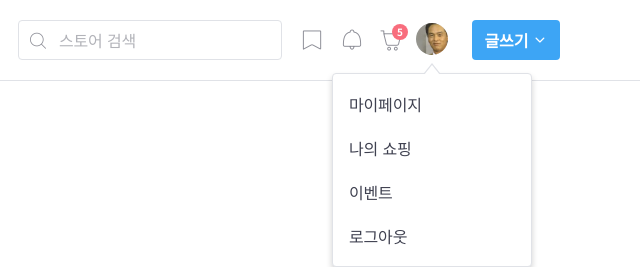
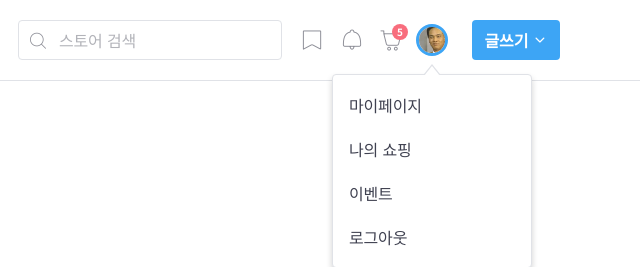
Before and after one commit to ynmkim/tomorrow-house, a website: page index.html in a window 1280 px wide. Shown: the top 267 px of the page, 640-1280 px from the left. Drawn offline with nearby package versions, Linux system fonts and the light colour scheme; files that its build step writes are made by us from their sources; files whose address does not match are found by name.

Commit message:
my-menu-content 재배치,  my-menu-button status 스타일 적용

```diff
--- a/index.html
+++ b/index.html
@@ -138,16 +138,14 @@
 
                   <div class="my-menu">
                     <button
-                      class="my-menu-button sm-hidden"
+                      class="my-menu-button is-active sm-hidden"
                       type="button"
                       aria-label="마이메뉴 열기"
                     >
-                      <div class="avatar-32">
-                        <img
-                          src="./assets/img/img-user-01.jpg"
-                          alt="사달라 아저씨"
-                        />
-                      </div>
+                      <img
+                        src="./assets/img/img-user-01.jpg"
+                        alt="사달라 아저씨"
+                      />
                     </button>
 
                     <div class="my-menu-content">
--- a/styles/components/_my-menu.scss
+++ b/styles/components/_my-menu.scss
@@ -1,11 +1,33 @@
 .my-menu {
   $tooltip-size: 10px;
+  $button-size: 32px;
 
   position: relative;
 
+  &-button {
+    width: $button-size;
+    height: $button-size;
+    border: 3px solid $white;
+    border-radius: 50%;
+    overflow: hidden;
+    transition: border-color 200ms ease-in-out;
+
+    img {
+      display: block;
+      width: 100%;
+      height: 100%;
+      object-fit: cover;
+    }
+
+    &:hover,
+    &.is-active {
+      border-color: $blue;
+    }
+  }
+
   &-content {
     @include position-center-x(absolute);
-    top: 50px;
+    top: $button-size + $tooltip-size + 8px;
 
     // tootip 세모
     &::before,
```
